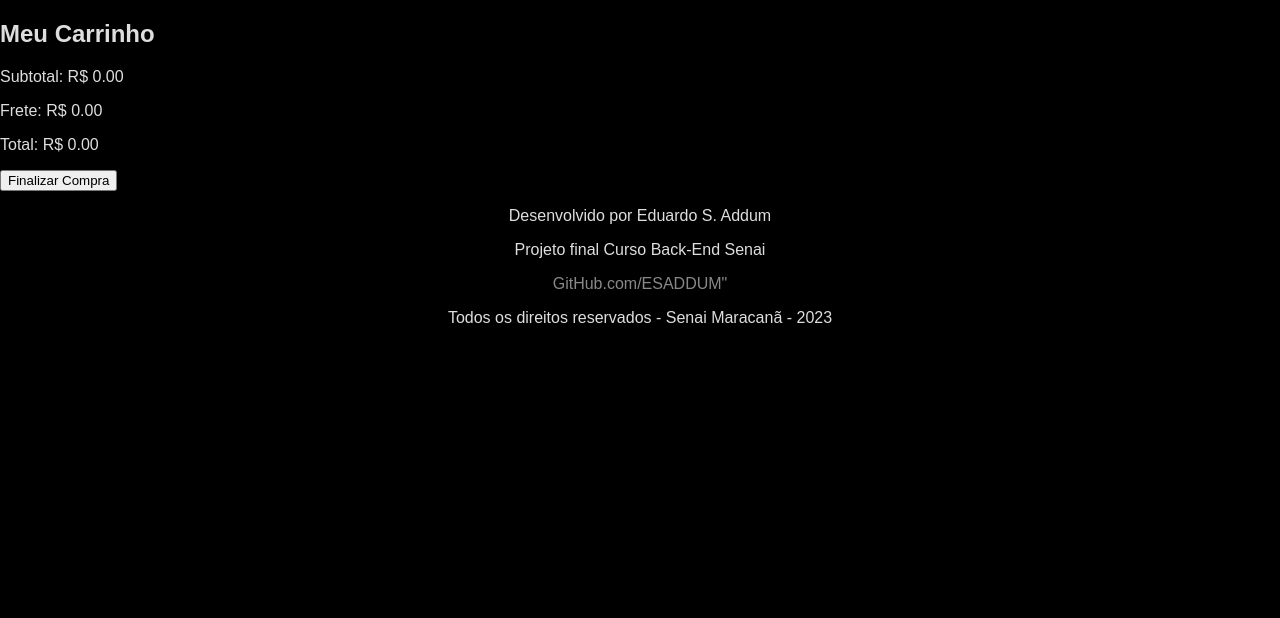
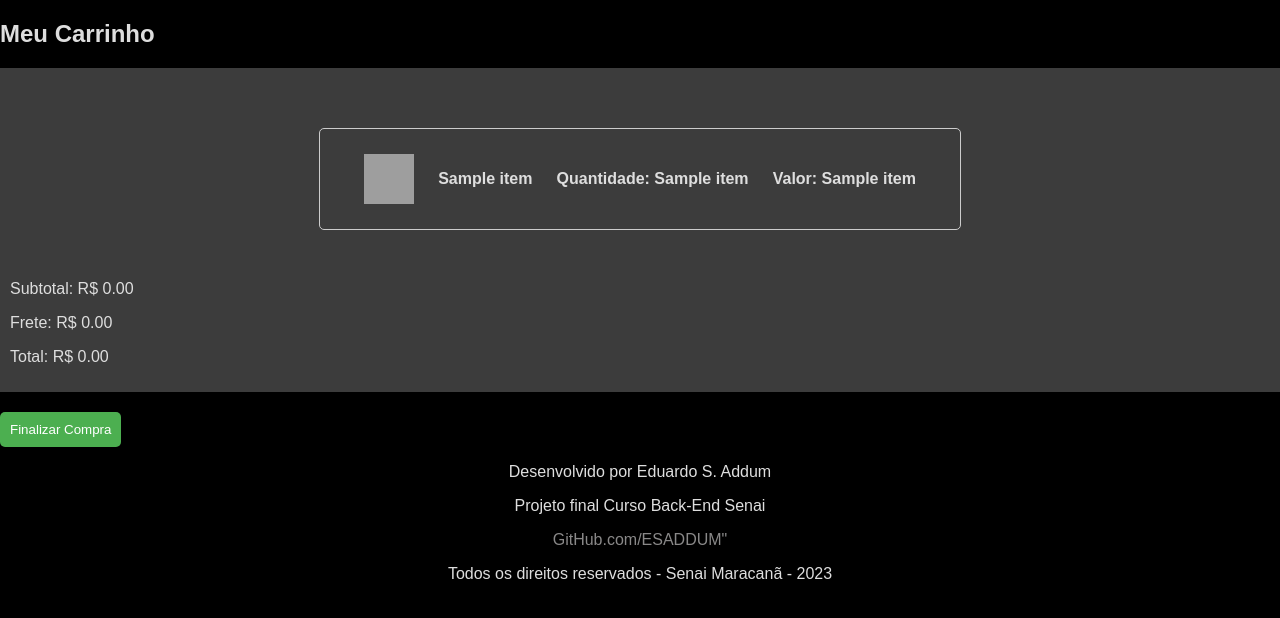
Before and after one commit to riquex/APILojaInfo, a Flask app: template templates/carrinho_test.html in a window 1280 px wide. Shown: the part 124-742 px from the top of the page. Run offline with Flask 3, Linux system fonts and the light colour scheme; the template is opened without the code that fills it: most values are stand-ins (such as "Sample title", 1, 10 or a date in 2020); grey boxes are pictures that could not be loaded.

Commit message:
Carrinho Exibe itens

```diff
--- a/apiLoja/lojaManager.py
+++ b/apiLoja/lojaManager.py
@@ -17,3 +17,7 @@ class LojaManager:
 
     def limparCarrinho(self, idCliente, *args, **kwdargs):
         return self.__dbm.DeletarTodosItensCarrinho(idCliente)
+
+    def pegarCarrinhoDoCliente(self, idCliente, *args, **kwdargs):
+        result = self.__dbm.VisualizarCarrinhoDoUsuario(idCliente)
+        return result
--- a/static/CSS/carrinho.css
+++ b/static/CSS/carrinho.css
@@ -1,15 +1,28 @@
-body {
-    font-family: Arial, sans-serif;
-    margin: 0;
-    padding: 0;
-}
-
 .carrinho {
     max-width: 600px;
     margin: 50px auto;
     padding: 20px;
     border: 1px solid #ccc;
     border-radius: 5px;
+}
+
+.item-cart {
+    display: flex;
+    flex-direction: row;
+    align-items: center;
+    align-content: stretch;
+    justify-content: space-evenly;
+    justify-items: start;
+}
+
+.item-cart img {
+    height: 50px;
+    width: 50px;
+}
+
+.carrinho-container {
+    padding: 10px;
+    background-color: #3c3c3c;
 }
 
 ul {
--- a/templates/carrinho_test.html
+++ b/templates/carrinho_test.html
@@ -5,15 +5,21 @@
     {{ super() }}
     <link rel="stylesheet" href="{{ url_for('static', filename='CSS/product_card.css') }}">
     <link rel="stylesheet" href="{{ url_for('static', filename='CSS/product_section.css') }}">
-    <link rel="stylesheet" href="{{ url_for('static', filename='CSS/cart_page.css') }}">
+    <link rel="stylesheet" href="{{ url_for('static', filename='CSS/carrinho.css') }}">
 {% endblock %}
 
 {% block content %}
     <h2>Meu Carrinho</h2>
 
+    <div class="carrinho-container">
         <div class="carrinho">
-        {% for item in carrinho %}  {# 'carrinho' é uma lista de itens #}
-            {{ product_cart(item.image, item.title, item.description, item.price) }}  {# função 'product_cart' mostra os itens do carrinho #}
+            {% for item in prods %}  {# 'carrinho' é uma lista de itens #}
+            <div class="item-cart">
+                <img src="{{ url_for('static', filename=item[5]) }}" alt="{{ item[1] }}">
+                <h4>{{ item[1] }}</h4>
+                <h4>Quantidade: {{ item[8] }}</h4>
+                <h4>Valor: {{ item[10] }}</h4>
+            </div>
             {% endfor %}
         </div>
 
@@ -22,6 +28,7 @@
             <p>Frete: R$ <span id="frete">0.00</span></p>
             <p>Total: R$ <span id="total">0.00</span></p>
         </div>
+    </div>
 
     <button onclick="finalizarCompra()">Finalizar Compra</button>
 {% endblock %}
--- a/templates/layout/neo_base_nova.html
+++ b/templates/layout/neo_base_nova.html
@@ -47,10 +47,10 @@
                     {{ username }}
                 </a>
                 <a class="link_logoff border-btn" href="/logoff"> logoff</a>
-                <a href="#">&#128722</a>
+                <a href="/carrinho">&#128722</a>
             {% else %}
             <a class="border-btn" href="/login">Entrar</a>
-            <a href="#">&#128722</a>
+            <a href="/carrinho">&#128722</a>
             {% endif %}
         </div>
     {% endblock %}
```
Also changed, not shown: apiLoja/dbManager.py (+7 -0 lines), apiLoja/loja.py (+11 -3 lines), apiLoja/produtosManager.py (+20 -1 lines). Lines whose indentation alone changed are shown as unchanged.
